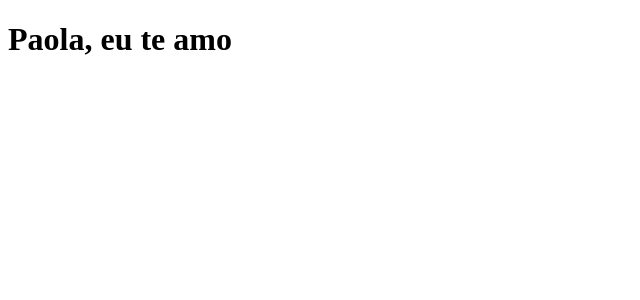
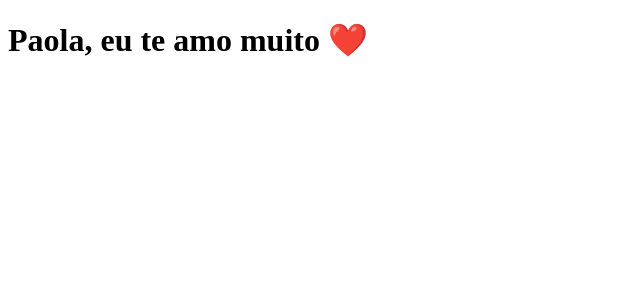
Before and after one commit to MunizNeto84/clone-tabnews, a Next.js app: page / in a window 1280 px wide. Shown: the top 300 px of the page, without its empty margins (0-640 px from the left). Built offline with nearby package versions, Linux system fonts and the light colour scheme.

Commit message:
modifica a frase

```diff
--- a/pages/index.js
+++ b/pages/index.js
@@ -1,5 +1,5 @@
 function Home() {
-  return <h1>Paola, eu te amo</h1>;
+  return <h1>Paola, eu te amo muito ❤️</h1>;
 }
 
 export default Home;
```
